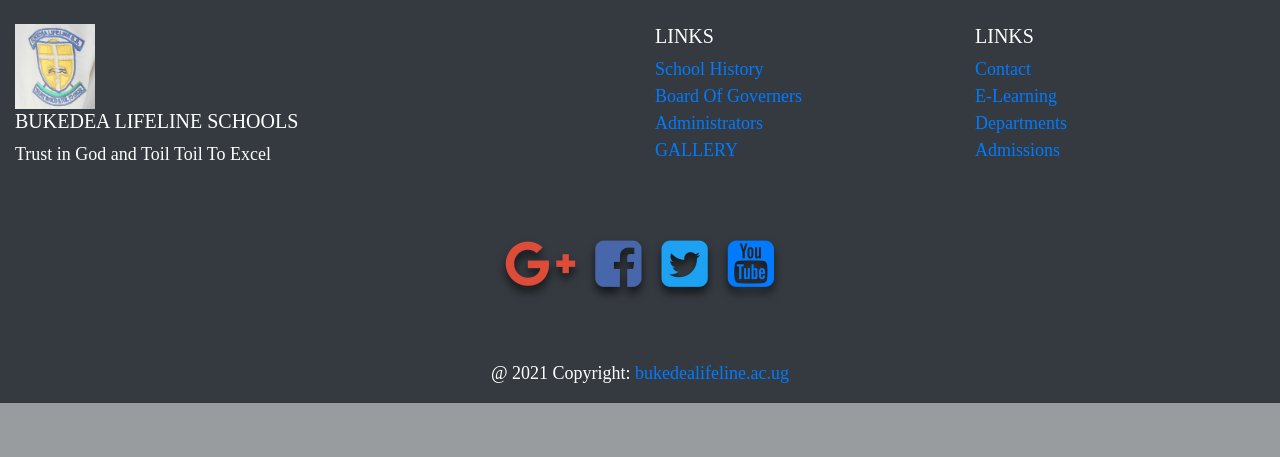
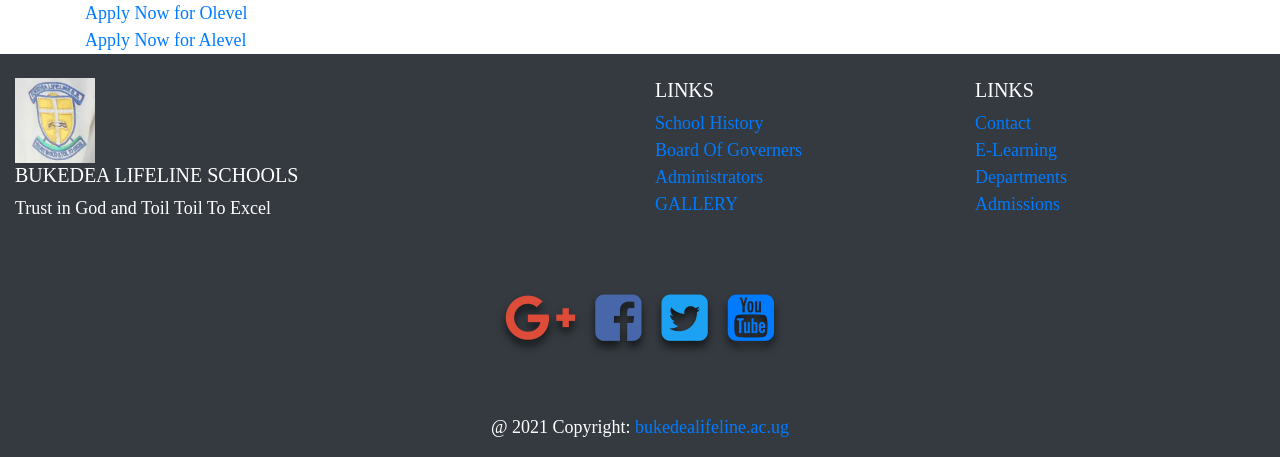
Before and after one commit to nagulama/lifelinefamily, a Django app: page /Online/ in a window 1280 px wide. Shown: the part 861-1318 px from the top of the page. Before the commit the page ends 1264 px from the top, so only its background shows below. Run offline with Django 3.2, Linux system fonts and the light colour scheme; some libraries are stand-ins or nearby versions.

Commit message:
Changed the HTML for the site.

```diff
--- a/schools/templates/schools/Online.html
+++ b/schools/templates/schools/Online.html
@@ -100,6 +100,12 @@
     </div>
     </div>
 
+    <div class="container">
+       <a href="https://docs.google.com/forms/d/e/1FAIpQLSeRCb56NfOuehqEEvE4vaNZfbhtxKmgCSMOJXkLrV69iIxmQA/viewform?usp=sf_link">Apply Now for Olevel</a><br>
+       <a href="https://docs.google.com/forms/d/e/1FAIpQLSdVy5d11fSw1KCrLHiHWO3JICrPDsqY4Fw1SdwTMlzfwD-FBw/viewform?usp=sf_link">Apply Now for Alevel</a>
+    </div>
+
+
 <!--footer-->
 <footer class="page-footer font-small bg-dark text-white pt-4">
     <div class="container-fluid text-center text-md-left">
```
